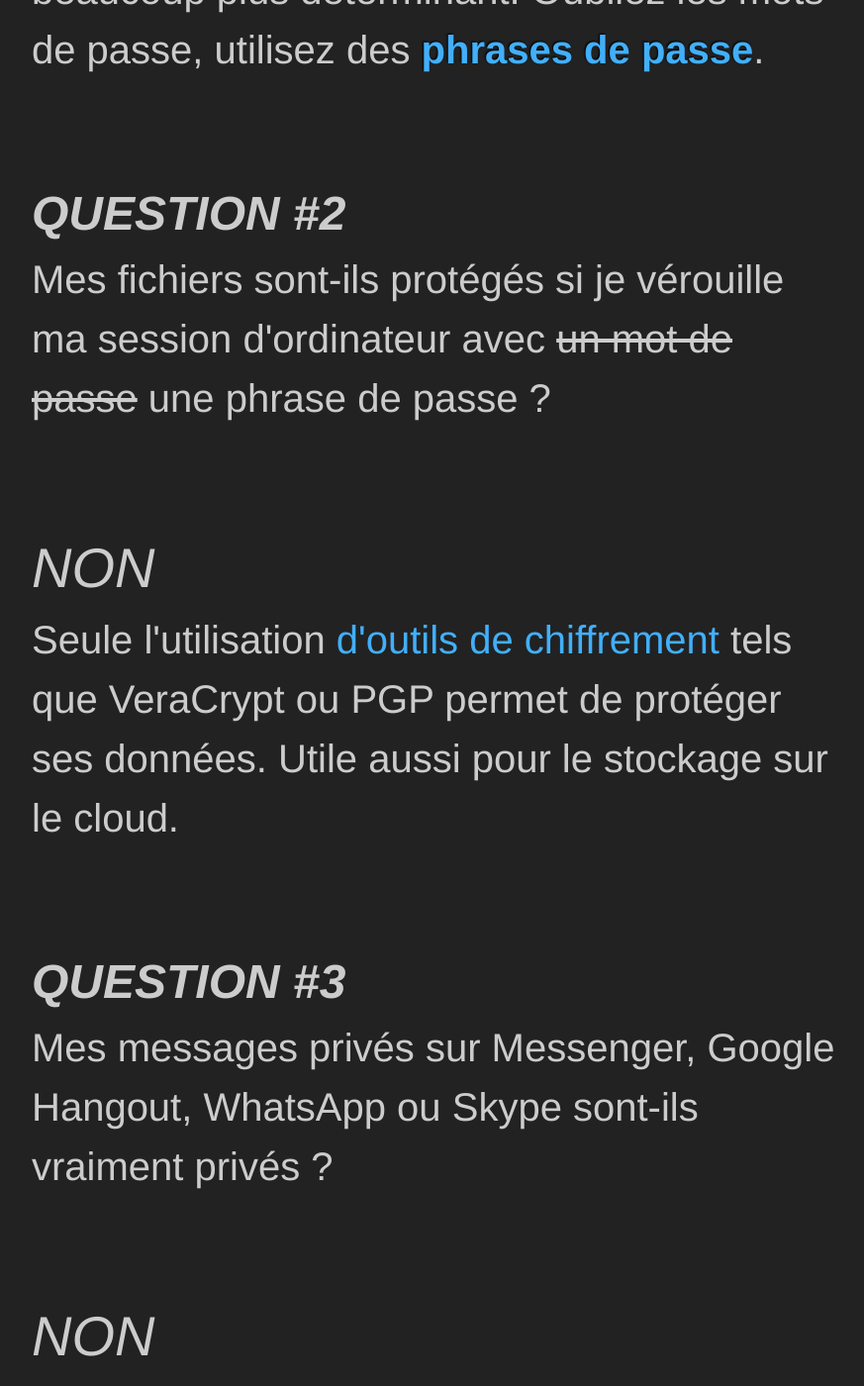
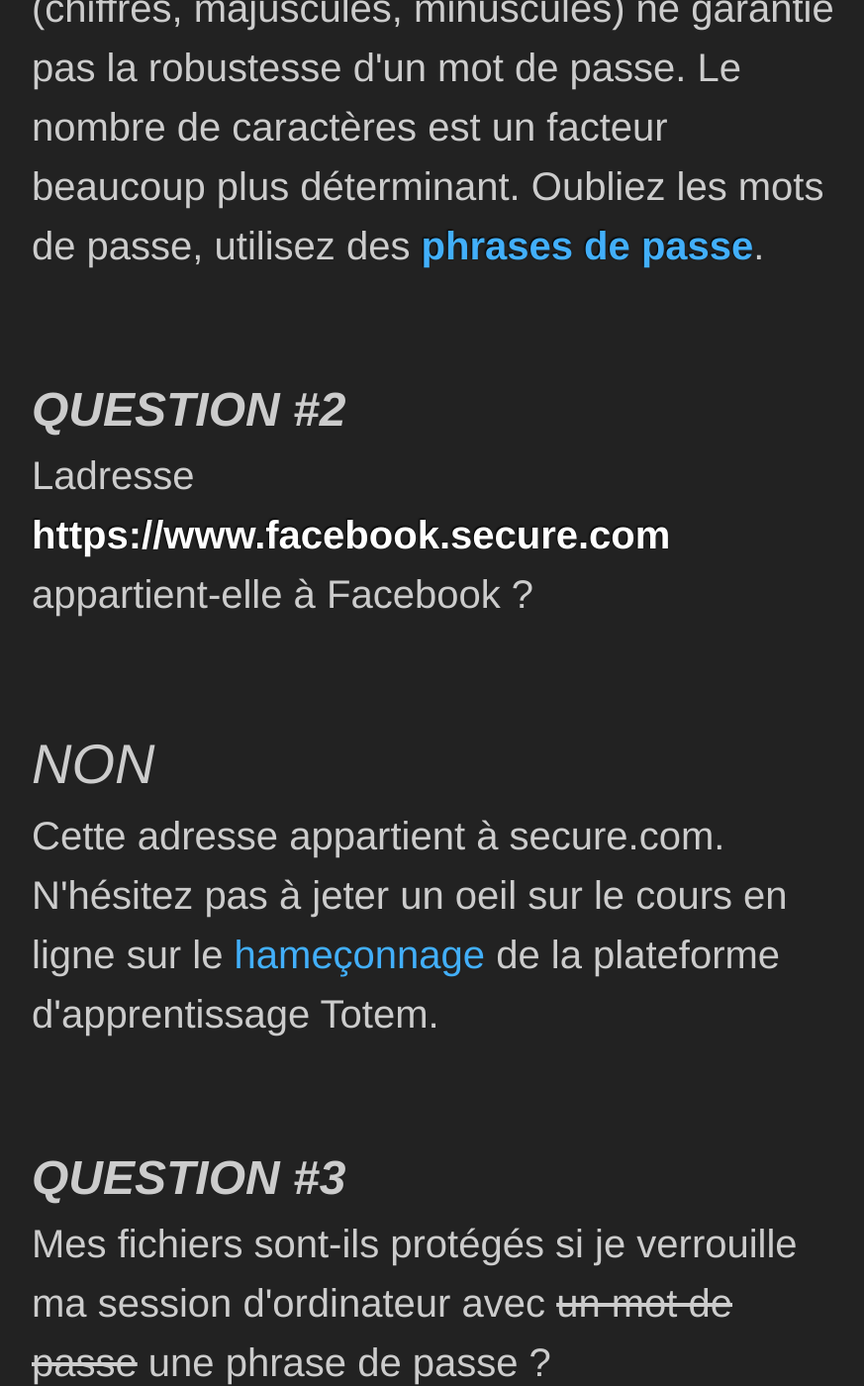
Before and after one commit to Nothing2Hide/slides, a Jekyll site: the page built from quizz.html, in a window 1280 px wide and 1400 px high, scrolled down 850 px. Shown: the whole window at 99% size, without its empty margins (198-1071 px from the left). Built offline with Jekyll 4.4.1, drawn with Linux system fonts in a browser that asks for light colours; some of the changed text lies outside the part shown.

Commit message:
ajout question url

```diff
--- a/quizz.html
+++ b/quizz.html
@@ -10,7 +10,7 @@ licence: "CC BY 3.0"
 ---
 
 <div id="title" class="step" data-x="0" data-y="0" data-scale="8">
-    <img src="i/logo-n2h.png" alt="Nothing2Hide" />
+    <img src="/assets/i/logo-n2h.png" alt="Nothing2Hide" />
 </div>
 
 
@@ -26,9 +26,19 @@ licence: "CC BY 3.0"
 </div>
 
 
+<div id="question-url" class="step" data-x="-550" data-y="-200" data-rotate="-90" data-scale="1">
+  <h1>Question #2</h1>
+  <p>Ladresse <br><strong>https://www.facebook.secure.com</strong><br> appartient-elle à Facebook ?</p>
+</div>
+
+<div id="reponse-url" class="step" data-x="350" data-y="200" data-rotate="-90" data-scale="1">
+	<h2>NON</h2>
+  <p>Cette adresse appartient à secure.com. N'hésitez pas à jeter un oeil sur le cours en ligne sur le <a href="https://learn.totem-project.org/courses/course-v1:Totem+TP_PM_FR001+cours/about">hameçonnage</a> de la plateforme d'apprentissage Totem.</p>
+</div>
+
 <div id="question-session" class="step" data-x="-2550" data-y="-2200" data-rotate="-90" data-scale="1">
-  <h1>Question #2</h1>
-  <p>Mes fichiers sont-ils protégés si je vérouille ma session d'ordinateur avec <strike>un mot de passe</strike> une phrase de passe ?</p>
+  <h1>Question #3</h1>
+  <p>Mes fichiers sont-ils protégés si je verrouille ma session d'ordinateur avec <strike>un mot de passe</strike> une phrase de passe ?</p>
 </div>
 
 <div id="reponse-session" class="step" data-x="-1350" data-y="-2200" data-rotate="-90" data-scale="1">
@@ -60,12 +69,12 @@ licence: "CC BY 3.0"
 
 
 <div id="question-smartphone" class="step" data-x="0" data-y="-1500" data-rotate="0" data-scale="1">
-<h1>Question #5</h1>
+<h1>Question #6</h1>
 <p>Mon smartphone est-il plus protégé que mon ordinateur ?</p>
 </div>
 
 <div id="reponse-smartphone" class="step" data-x="0" data-y="-2200" data-rotate-x="75" data-rotate="0" data-scale="2">
-<img src="i/dumbphone.jpg" alt="Dumbphone"><br/>
+<img src="/assets/i/dumbphone.jpg" alt="Dumbphone"><br/>
 </div>
 
 <div id="wefightcensorship" class="step" data-x="-2000" data-y="-1200" data-rotate-y="0" data-z="2000" data-scale="1">
```
Also changed, not shown: other parts of quizz.html (+2 -3 lines).
